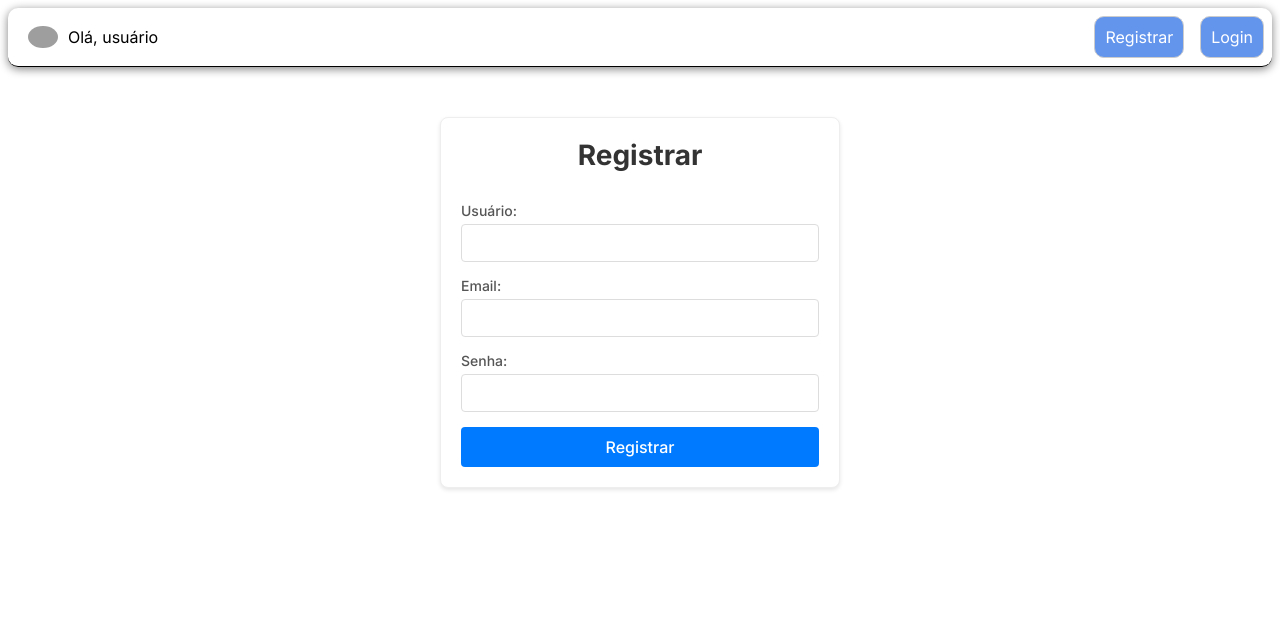
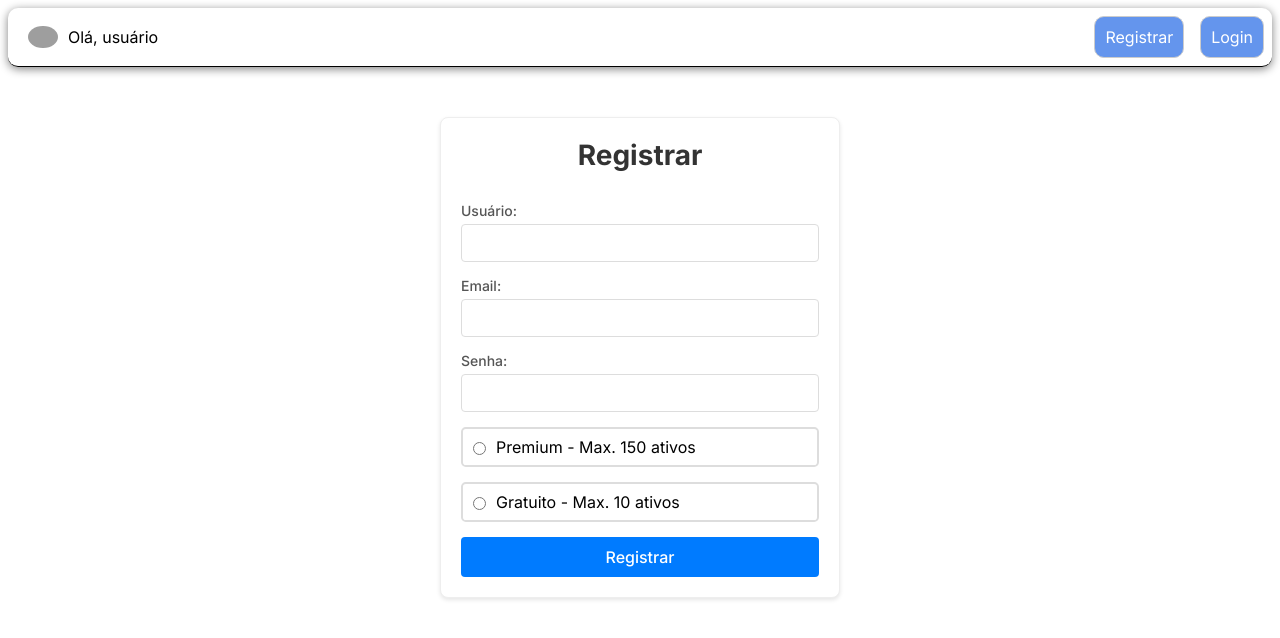
Before and after one commit to lucasdaniel2201/gerenciador-de-ativos_frontend, a React (Vite) app: page /register in a window 1280 px wide. Shown: the top 638 px of the page. Built offline with nearby package versions, Linux system fonts and the light colour scheme; grey boxes are pictures that could not be loaded.

Commit message:
preparando formulário para inserir api de pagamento

```diff
--- a/src/components/Auth/Register/Register.jsx
+++ b/src/components/Auth/Register/Register.jsx
@@ -1,4 +1,4 @@
-import React, { useState } from 'react';
+import { useState } from 'react';
 import axios from 'axios';
 import { useNavigate } from 'react-router-dom';
 import styles from './Register.module.css';
@@ -7,7 +7,7 @@ function Register() {
   const [username, setUsername] = useState('');
   const [email, setEmail] = useState('');
   const [password, setPassword] = useState('');
-  const [isPremium, setIsPremium] = useState(false); // Estado para plano premium
+  const [isPremium, setIsPremium] = useState(null); // Estado para plano premium
   const [message, setMessage] = useState('');
   const navigate = useNavigate(); // Hook para navegação
 
@@ -67,7 +67,37 @@ function Register() {
             className={styles.input}
           />
         </div>
-        <button type="submit" className={styles.submitButton}>Registrar</button>
+        <div>
+          <div className={styles.planContainer}>
+          <input
+            type="radio"
+            id="isPremium"
+            name="plan"
+            checked={isPremium === true}
+            onChange={() => setIsPremium(true)}
+            required
+            className={styles.planRadio}
+          />
+          <label htmlFor="isPremium" className={styles.plan}>Premium - Max. 150 ativos</label>
+          </div>
+          <div className={styles.planContainer}>
+          <input
+            type="radio"
+            name="plan"
+            id="isNotPremium"
+            checked={isPremium === false}
+            onChange={() => setIsPremium(false)}
+            required
+            className={styles.planRadio}
+          />
+          <label htmlFor="isNotPremium" className={styles.plan}>Gratuito - Max. 10 ativos</label>
+          </div>
+        </div>
+        {!isPremium ? (
+          <button type="submit" className={styles.submitButton}>Registrar</button>
+        ): (
+          <button type="button" onClick={() => navigate('/login')} className={styles.submitButton}>Ir para pagamento</button>
+        )}
       </form>
       {message && (
         <p className={`${styles.message} ${message.includes('sucesso') ? styles.success : styles.error}`}>
--- a/src/components/Auth/Register/Register.module.css
+++ b/src/components/Auth/Register/Register.module.css
@@ -88,3 +88,15 @@
     background-color: #f8d7da;
     border: 1px solid #f5c6cb;
 }
+.planContainer {
+    display: flex;
+    height: 2.5rem;
+    align-items: center;
+    margin-bottom: 15px;
+    border: 2px solid #ddd;
+    border-radius: 0.3rem;
+}
+.planRadio {
+    margin-left: 10px;
+    margin-right: 10px;
+}
--- /dev/null
+++ b/src/components/PlanCard/PlanCard.jsx
@@ -0,0 +1 @@
+import styles from './PlanCard.module.css';
```
Also changed, not shown: src/components/PlanCard/PlanCard.module.css (added).
